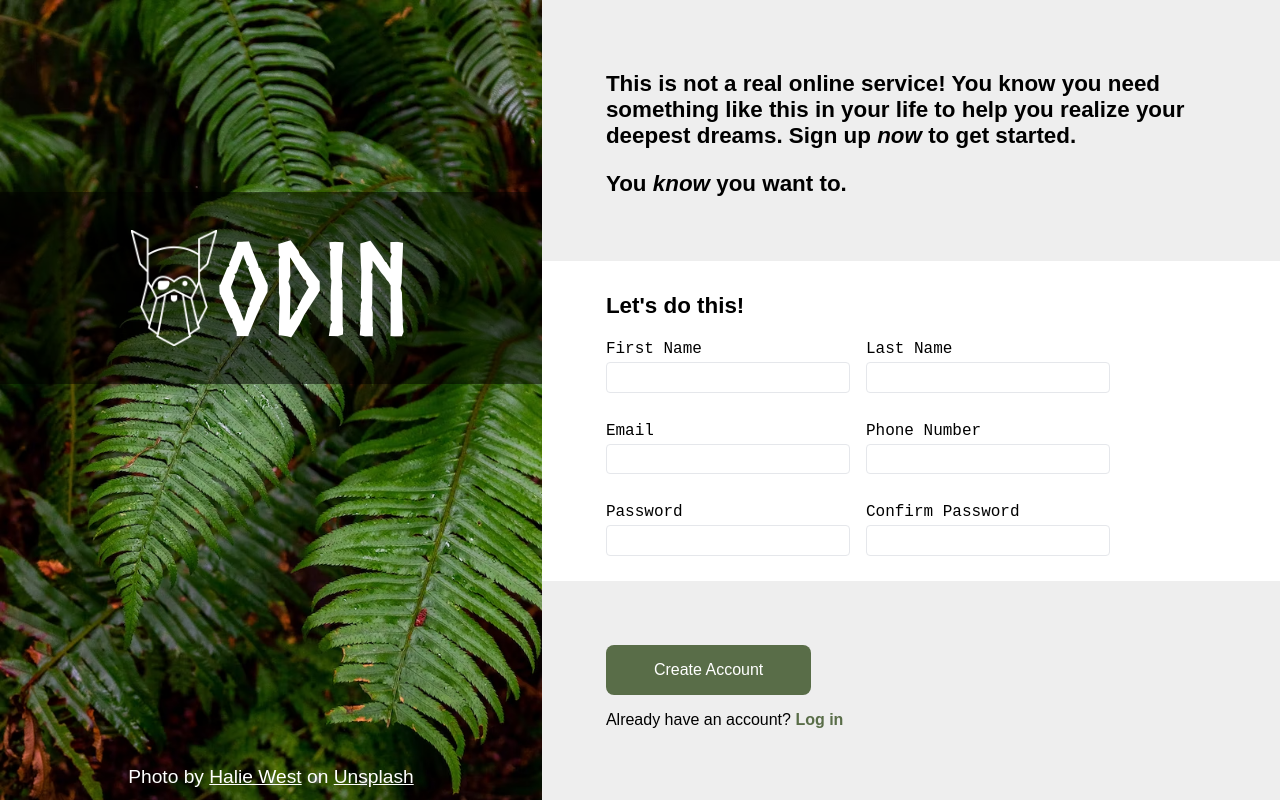
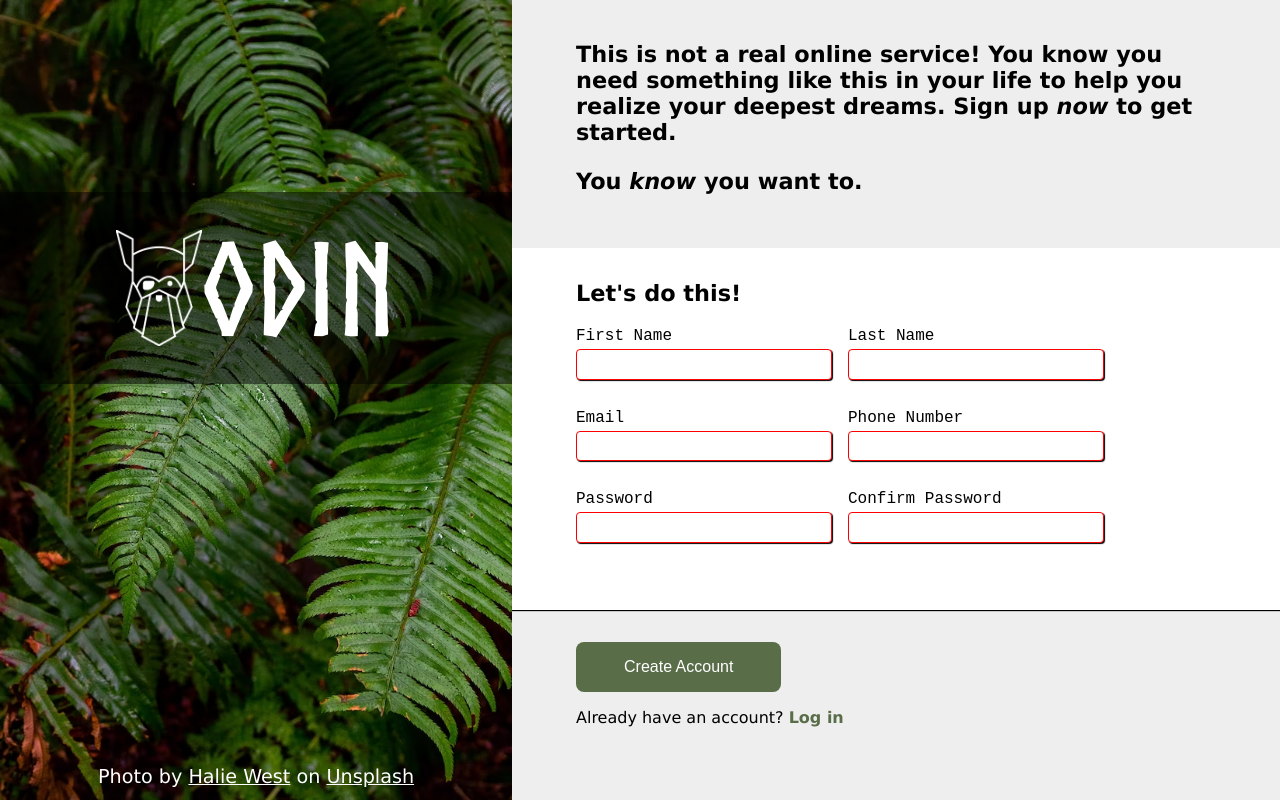
Before and after one commit to nqwzxs/sign-up-form, a plain HTML site: page index.html in a window 1280 px wide. Drawn offline with Linux system fonts and the light colour scheme.

Commit message:
Add class names and flex attributes to divs

```diff
--- a/index.html
+++ b/index.html
@@ -16,42 +16,44 @@
         <div class="credits">Photo by <a href="https://unsplash.com/@haliewestphoto">Halie West</a> on <a href="https://unsplash.com/">Unsplash</a></div>
     </div>
     <div class="main-content">
-        <div>
+        <div class="text-section">
             <p>This is not a real online service! You know you need something like this in your life to help you realize your deepest dreams. Sign up <i>now</i> to get started.</p>
             <p>You <i>know</i> you want to.</p>
         </div>
         <div class="form-section">
+            <div class="inputs-section">
                 <h1>Let's do this!</h1>
-            <form id="form" action="#" method="">
+                <form action="#" method="">
                     <div class="first-name">
                         <label for="first_name">First Name</label>
-                    <input type="text" id="first_name" name="first_name">
+                        <input type="text" id="first_name" name="first_name" required>
                     </div>
                     <div class="last-name">
                         <label for="last_name">Last Name</label>
-                    <input type="text" id="last_name" name="last_name">
+                        <input type="text" id="last_name" name="last_name" required>
                     </div>
                     <div class="email">
                         <label for="email">Email</label>
-                    <input type="email" id="email" name="email">
+                        <input type="email" id="email" name="email" required>
                     </div>
                     <div class="phone-number">
                         <label for="phone_number">Phone Number</label>
-                    <input type="tel" id="phone_number" name="phone_number">
+                        <input type="tel" id="phone_number" name="phone_number" required>
                     </div>
                     <div class="password">
                         <label for="password">Password</label>
-                    <input type="password" id="password" name="password">
+                        <input type="password" id="password" name="password" required>
                     </div>
                     <div class="re-password">
                         <label for="password">Confirm Password</label>
-                    <input type="password" id="re-password" name="re-password">
+                        <input type="password" id="re-password" name="re-password" required>
+                    </div>
+            </div>
+            <div class="bottom-section">
+                <button type="submit">Create Account</button>
+                <div class="log-in">Already have an account? <a href="#">Log in</a></div>
             </div>
             </form>
-        </div>
-        <div>
-            <button type="submit" form="form">Create Account</button>
-            <div class="log-in">Already have an account? <a href="#">Log in</a></div>
         </div>
     </div>
 </body>
--- a/style.css
+++ b/style.css
@@ -14,14 +14,13 @@
 body {
     background-color: #eee;
     height: 100vh;
-    font-family: Arial, Helvetica, sans-serif;
+    font-family: Verdana, Geneva, Tahoma, sans-serif;
     display: flex;
 }
 
 .image-sidebar {
+    flex: 2;
     position: relative;
-    width: 100vw;
-    height: 100vh;
     background-image: url(images/bg-image.avif);
     background-repeat: no-repeat;
     background-size: cover;
@@ -63,31 +62,37 @@ body {
 }
 
 .main-content {
+    flex: 3;
     display: flex;
     flex-direction: column;
-    align-items: flex-start;
     justify-content: center;
-    gap: 32px;
 }
 
-.main-content > div {
+.main-content > .text-section {
+    flex: 1;
     padding: 2em 4em;
-    position: relative;
+    display: flex;
+    flex-direction: column;
+    justify-content: end;
 }
 
 .main-content div p {
     font-size: 1.4rem;
     font-weight: 700;
-}
-
-.main-content div p:first-child {
     margin-bottom: 1em;
 }
 
 .form-section {
+    flex: 3;
+}
+
+.form-section > div {
+    padding: 2em 4em 4em;
+}
+
+.form-section > .inputs-section {
     background-color: white;
-    height: calc(20% + 20vh);
-    padding: 2em 4em;
+    box-shadow: 0px 1px 1px;
 }
 
 .form-section h1 {
@@ -120,6 +125,11 @@ form input:focus {
     box-shadow: 1px 1px 1px;
 }
 
+form input:invalid {
+    border: 1px solid red;
+    box-shadow: 1px 1px 1px;
+}
+
 form label {
     font-family: "Space Mono", monospace;
     position: absolute;
@@ -135,6 +145,7 @@ form label {
     color: white;
     font-size: 1rem;
     margin-bottom: 16px;
+    cursor: pointer;
 }
 
 .log-in a {
```
Lines whose indentation alone changed are shown as unchanged.
